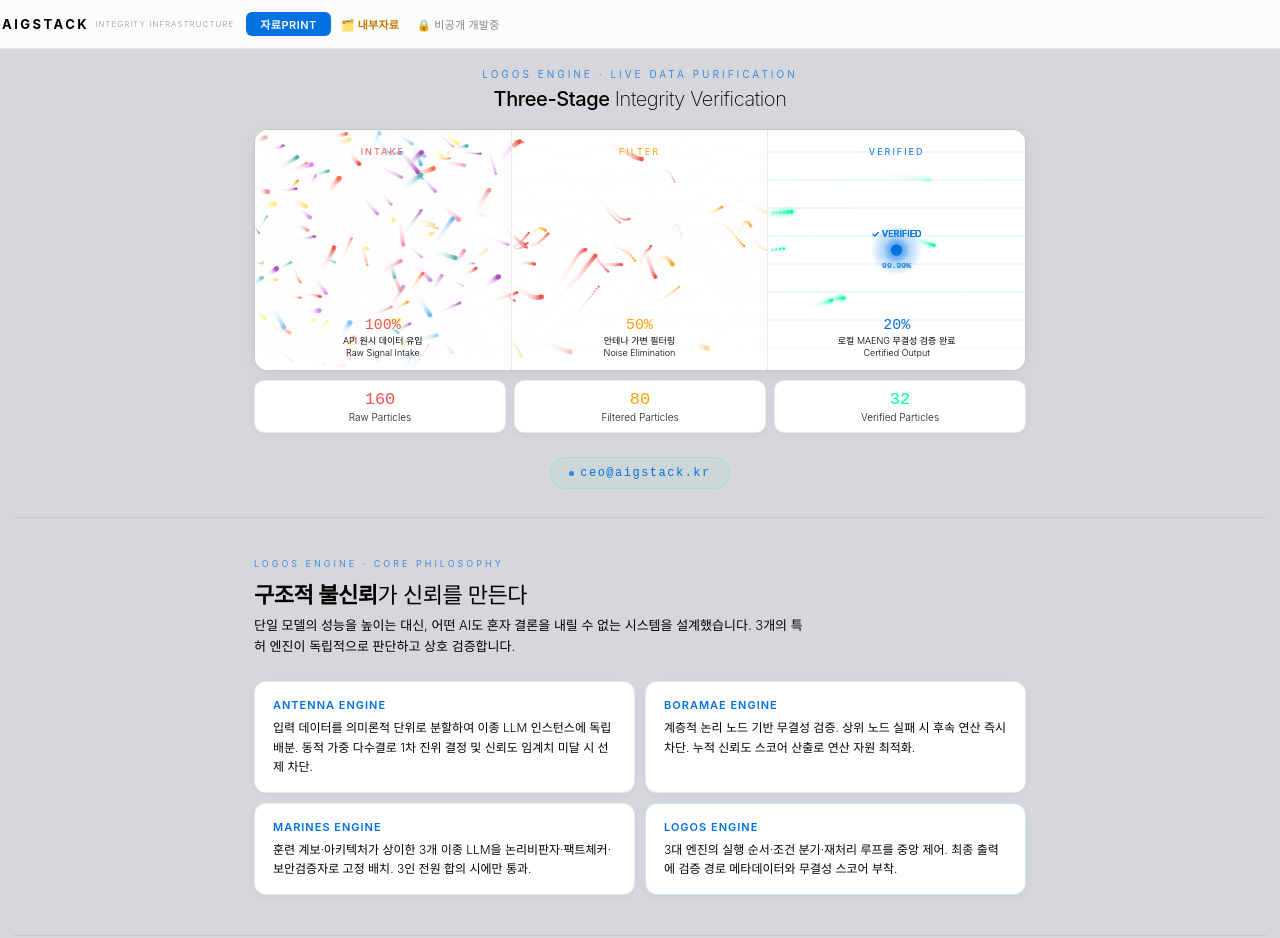
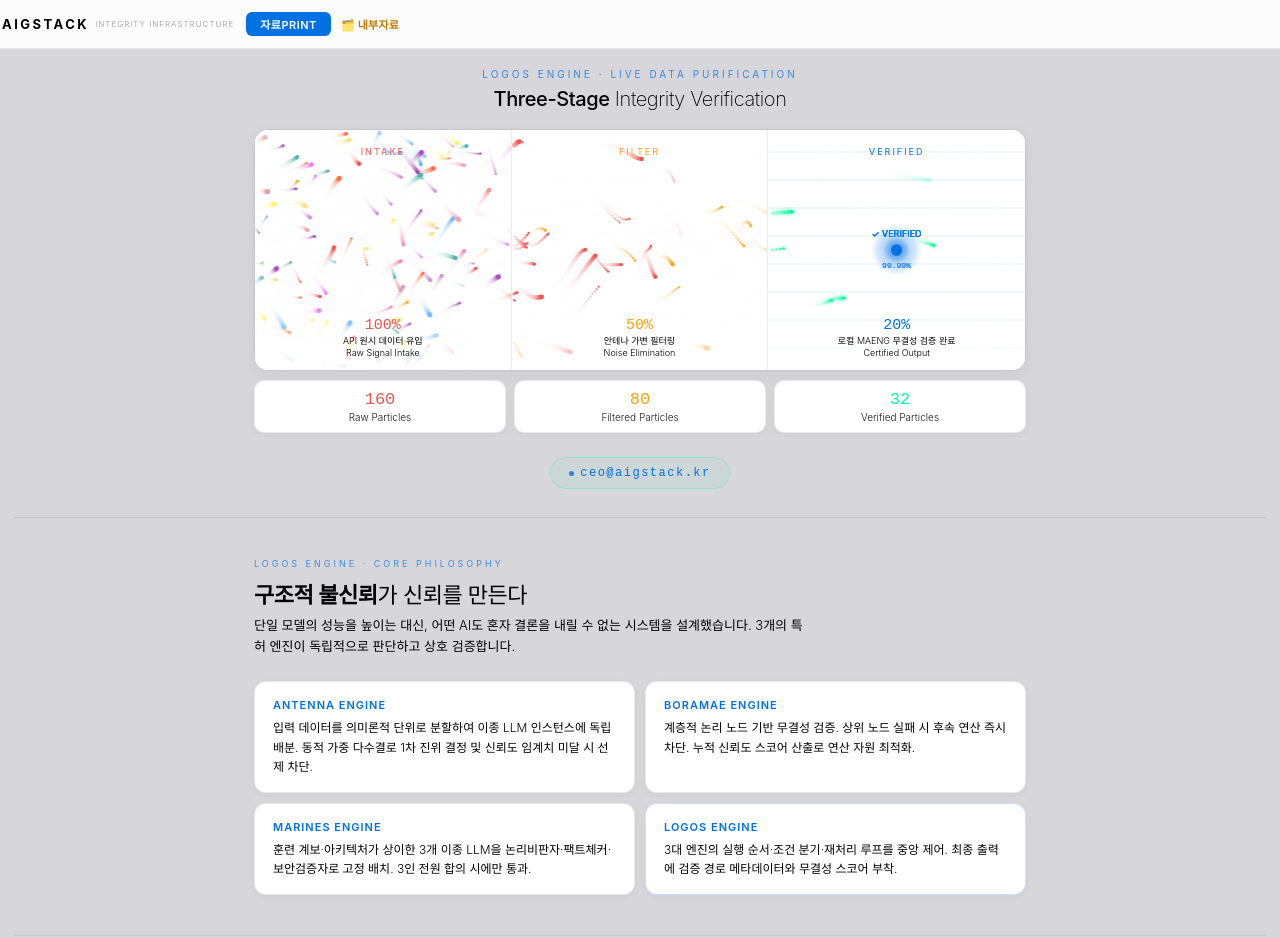
Before and after one commit to mineraltoyou-lgtm/aigstack-homepage, a plain HTML site: page index.html in a window 1280 px wide. Shown: the top 938 px of the page. Drawn offline with Linux system fonts and the light colour scheme.

Commit message:
remove: 첫화면 '비공개 개발중' 버튼 삭제
Co-Authored-By: Claude Opus 4.8 (1M context) <noreply@anthropic.com>

```diff
--- a/index.html
+++ b/index.html
@@ -275,9 +275,6 @@ canvas.vc{display:block;width:100%}
       </div>
       <div class="nav-item" style="margin-left:auto;">
         <a href="/admin/" style="text-decoration:none;"><button class="nav-btn" style="color:#c07800;font-weight:600;">🗂️ 내부자료</button></a>
-      </div>
-      <div class="nav-item">
-        <a href="/pages/dev.html" style="text-decoration:none;"><button class="nav-btn" style="color:#86868b;font-size:11px;">🔒 비공개 개발중</button></a>
       </div>
     </div>
   </div>
```
Also changed, not shown: .wrangler/cache/pages.json (added), .wrangler/cache/wrangler-account.json (added).
